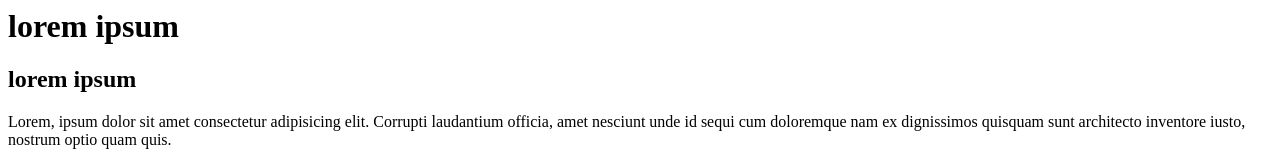
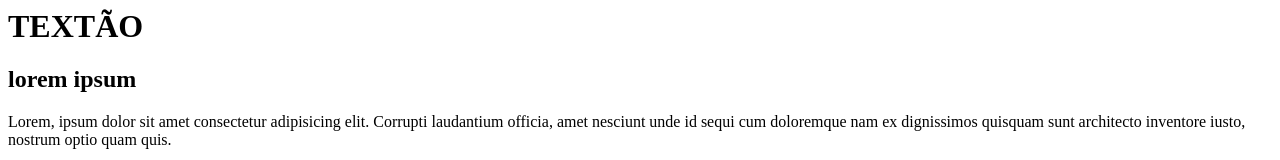
Before and after one commit to GuilhermeSlara/aula-1, a plain HTML site: page index.html in a window 1280 px wide. Shown: the top 160 px of the page. Drawn offline with Linux system fonts and the light colour scheme.

Commit message:
Update index.html

```diff
--- a/index.html
+++ b/index.html
@@ -3,7 +3,7 @@
         <title>texto</title>
     </head>
     <body>
-        <h1>lorem ipsum</h1>
+        <h1>TEXTÃO</h1>
         <h2>lorem ipsum</h2>
         <p>
             Lorem, ipsum dolor sit amet consectetur adipisicing elit. Corrupti laudantium officia, amet nesciunt unde id sequi cum doloremque nam ex dignissimos quisquam sunt architecto inventore iusto, nostrum optio quam quis.
```
